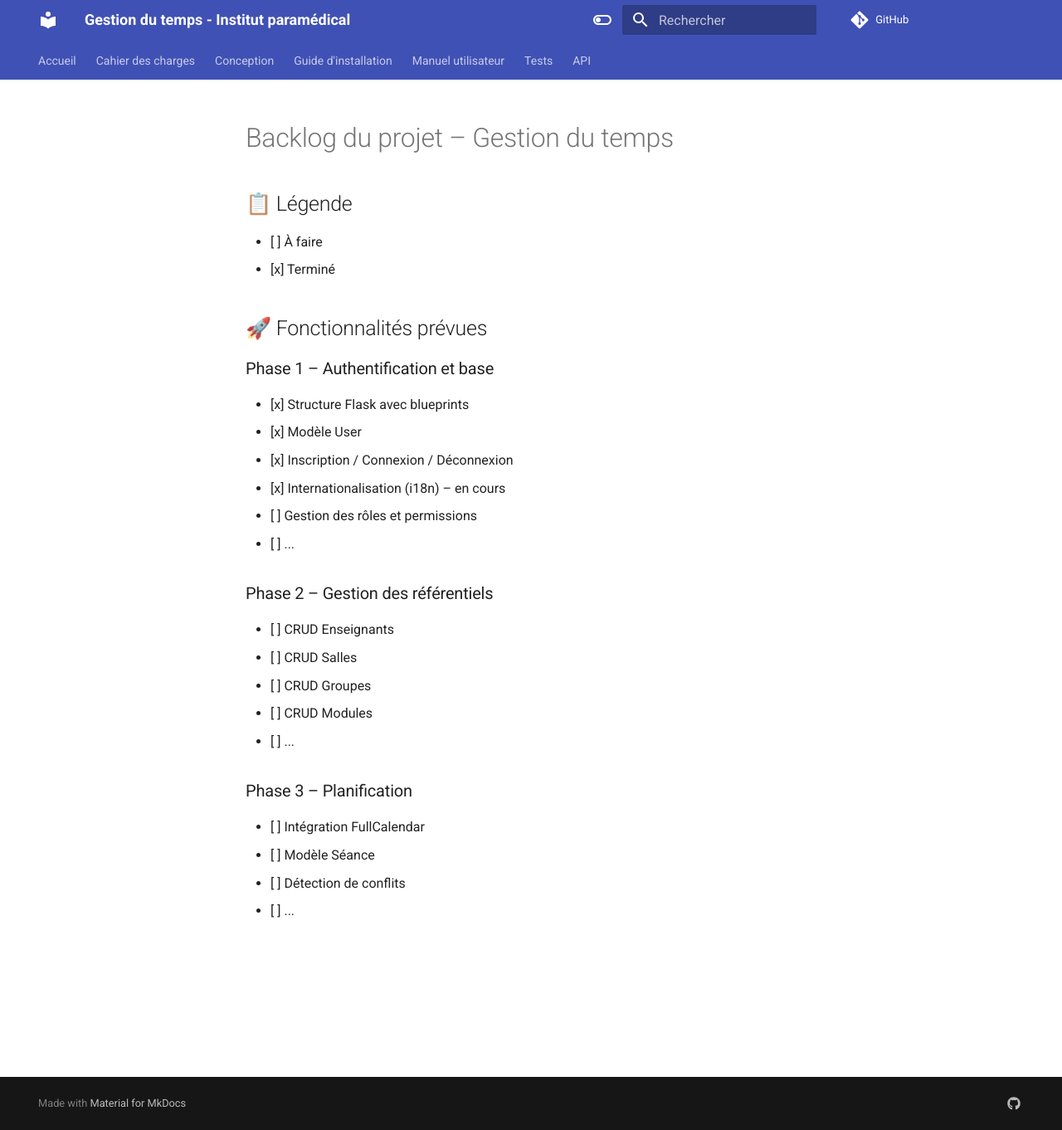
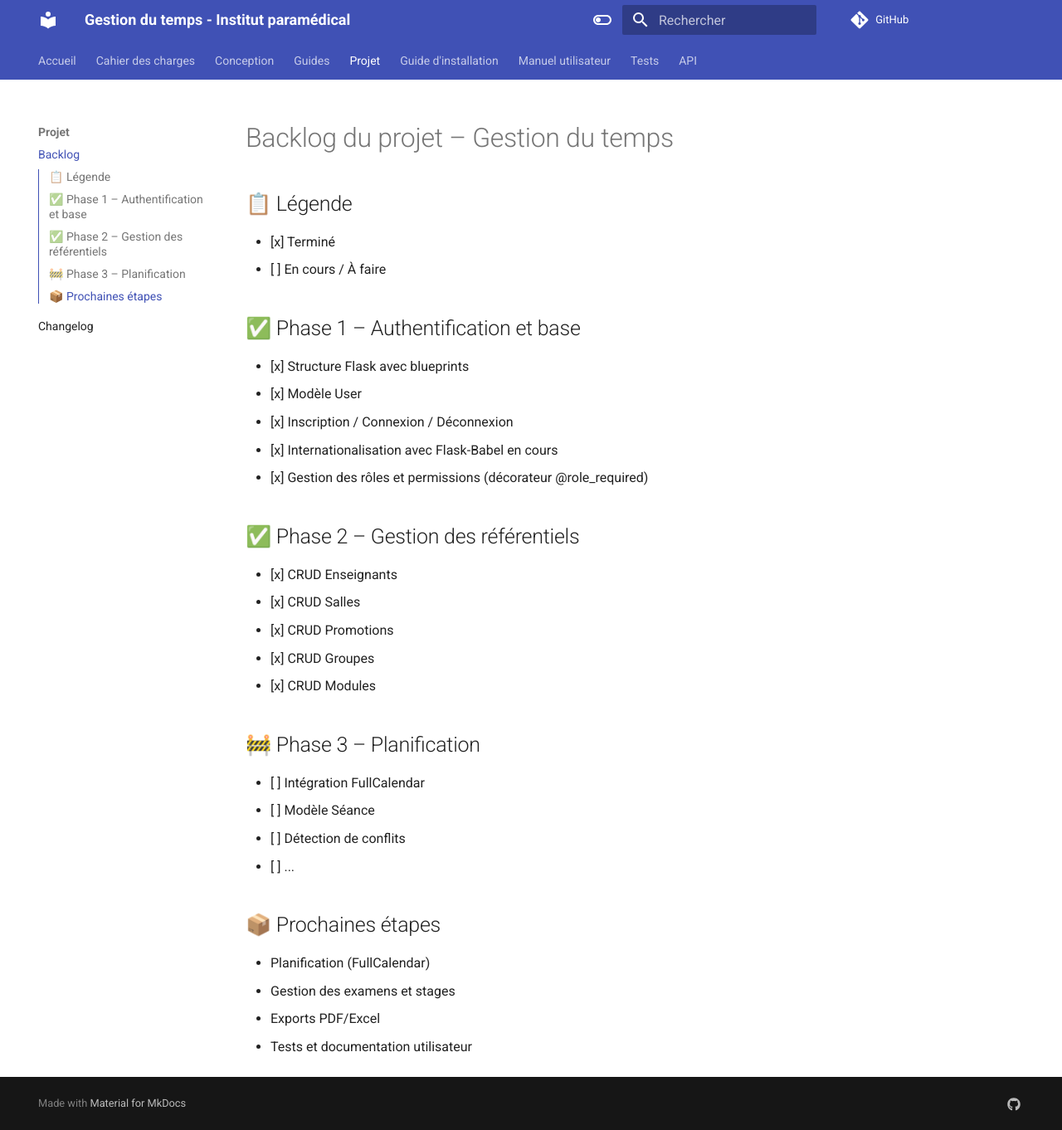
Before and after one commit to slaz851945/gestion-temps-paramedical, an MkDocs documentation site: the page built from docs/projet/backlog.md, in a window 1280 px wide and 1362 px high. Shown: the whole window at 83% size. Built offline with MkDocs 1.6.1 and Material for MkDocs 9.7.7, drawn with Linux system fonts in a browser that asks for light colours; comment, search, counter and statistics services are not loaded.

Commit message:
premier commit

```diff
--- a/docs/projet/backlog.md
+++ b/docs/projet/backlog.md
@@ -1,7 +1,38 @@
-
 # Backlog du projet – Gestion du temps
 
 ## 📋 Légende
+- [x] Terminé
+- [ ] En cours / À faire
+
+## ✅ Phase 1 – Authentification et base
+- [x] Structure Flask avec blueprints
+- [x] Modèle User
+- [x] Inscription / Connexion / Déconnexion
+- [x] Internationalisation avec Flask-Babel  en cours
+- [x] Gestion des rôles et permissions (décorateur @role_required)
+
+## ✅ Phase 2 – Gestion des référentiels
+- [x] CRUD Enseignants
+- [x] CRUD Salles
+- [x] CRUD Promotions
+- [x] CRUD Groupes
+- [x] CRUD Modules
+
+## 🚧 Phase 3 – Planification
+- [ ] Intégration FullCalendar
+- [ ] Modèle Séance
+- [ ] Détection de conflits
+- [ ] ...
+
+## 📦 Prochaines étapes
+- Planification (FullCalendar)
+- Gestion des examens et stages
+- Exports PDF/Excel
+- Tests et documentation utilisateur
+
+
+
+<!-- ## 📋 Légende
 - [ ] À faire
 - [x] Terminé
 
@@ -11,15 +42,15 @@
 - [x] Structure Flask avec blueprints
 - [x] Modèle User
 - [x] Inscription / Connexion / Déconnexion
-- [x] Internationalisation (i18n) – en cours
+- [x] Internationalisation (français/arabe) – en cours
 - [ ] Gestion des rôles et permissions
 - [ ] ...
 
 ### Phase 2 – Gestion des référentiels
-- [ ] CRUD Enseignants
-- [ ] CRUD Salles
-- [ ] CRUD Groupes
-- [ ] CRUD Modules
+- [x] CRUD Enseignants
+- [x] CRUD Salles
+- [x] CRUD Groupes
+- [x] CRUD Modules
 - [ ] ...
 
 ### Phase 3 – Planification
@@ -27,7 +58,7 @@
 - [ ] Modèle Séance
 - [ ] Détection de conflits
 - [ ] ...
-
+ -->
 
 
 <!-- # Backlog du projet Gestion du temps
--- a/mkdocs.yml
+++ b/mkdocs.yml
@@ -62,6 +62,11 @@ nav:
     - Architecture: conception/architecture.md
     - Maquettes: conception/maquettes.md
     - Choix techniques: conception/choix-techniques.md
+  - Guides:
+    - CRUD: guides/crud.md
+  - Projet:
+    - Backlog: projet/backlog.md
+    - Changelog: projet/CHANGELOG.md
   - Guide d'installation: guide-installation.md
   - Manuel utilisateur:
     - Direction: manuel-utilisateur/direction.md
```
Also changed, not shown: docs/guides/crud.md (added, +14 -0 lines), docs/projet/CHANGELOG.md (+23 -1 lines), 1 other file.
